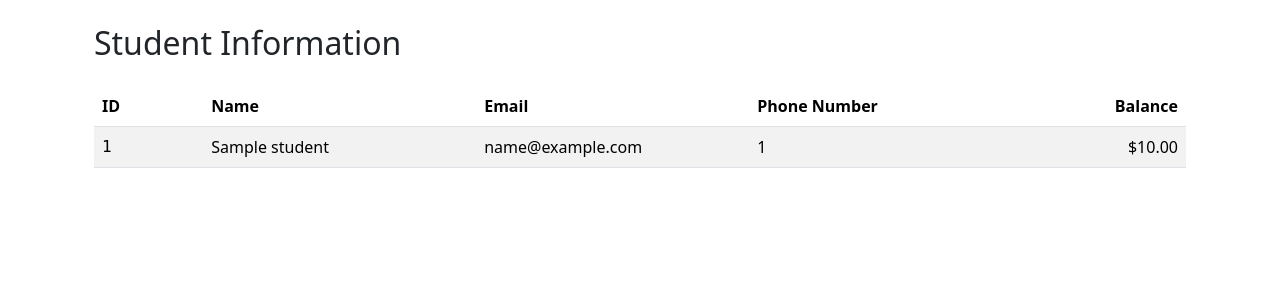
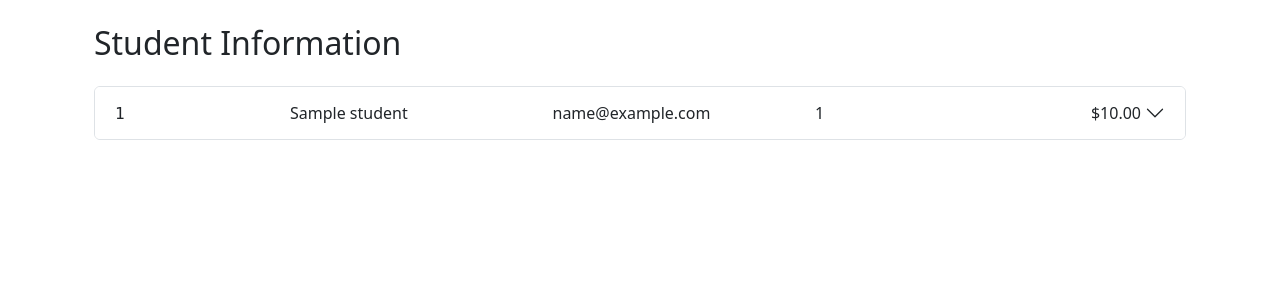
Before and after one commit to lchjie/Database_Project, a Django app: template core/templates/core/student_info.html in a window 1280 px wide. Shown: the part 56-356 px from the top of the page. Run offline with Django 3.2, Linux system fonts and the light colour scheme; the template is opened without the code that fills it: most values are stand-ins (such as "Sample title", 1, 10 or a date in 2020).

Commit message:
update the student display order system

```diff
--- a/core/templates/core/student_info.html
+++ b/core/templates/core/student_info.html
@@ -1,39 +1,68 @@
 {% extends 'core/base.html' %}
+{% load custom_filters %}
 
 {% block content %}
 <div class="container">
     <h2 class="mb-4">Student Information</h2>
 
+    <div class="accordion" id="studentAccordion">
+        {% for student in students %}
+        <div class="accordion-item">
+            <h2 class="accordion-header" id="heading{{ student.id }}">
+                <button class="accordion-button collapsed" type="button" data-bs-toggle="collapse"
+                        data-bs-target="#collapse{{ student.id }}" aria-expanded="false">
+                    <div class="row w-100">
+                        <div class="col-2 text-monospace">{{ student.computing_id|upper }}</div>
+                        <div class="col-3">{{ student.get_full_name }}</div>
+                        <div class="col-3">{{ student.email }}</div>
+                        <div class="col-2">{{ student.phone_number }}</div>
+                        <div class="col-2 text-end">${{ student.account_balance|floatformat:2 }}</div>
+                    </div>
+                </button>
+            </h2>
+
+            <div id="collapse{{ student.id }}" class="accordion-collapse collapse"
+                 data-bs-parent="#studentAccordion">
+                <div class="accordion-body">
+                    <h6 class="mb-3">Order History</h6>
+                    {% if student.order_set.all %}
                         <div class="table-responsive">
-        <table class="table table-striped">
-            <colgroup>
-                <col style="width: 10%"> <!-- Computing ID -->
-                <col style="width: 25%"> <!-- Name -->
-                <col style="width: 25%"> <!-- Email -->
-                <col style="width: 25%"> <!-- Phone Number -->
-                <col style="width: 15%"> <!-- Account Balance -->
-            </colgroup>
+                            <table class="table table-sm">
                                 <thead>
                                     <tr>
-                    <th>ID</th>
-                    <th>Name</th>
-                    <th>Email</th>
-                    <th>Phone Number</th>
-                    <th class="text-end">Balance</th>
+                                        <th>Order ID</th>
+                                        <th>Date</th>
+                                        <th>Items</th>
+                                        <th class="text-end">Total</th>
                                     </tr>
                                 </thead>
                                 <tbody>
-                {% for student in students %}
+                                    {% for order in student.order_set.all %}
                                     <tr>
-                    <td class="text-monospace">{{ student.computing_id|upper }}</td>
-                    <td>{{ student.get_full_name }}</td>
-                    <td>{{ student.email }}</td>
-                    <td>{{ student.phone_number }}</td>
-                    <td class="text-end">${{ student.account_balance|floatformat:2 }}</td>
+                                        <td>#{{ order.id }}</td>
+                                        <td>{{ order.created_at|date:"M d, Y H:i" }}</td>
+                                        <td>
+                                            <ul class="list-unstyled mb-0">
+                                                {% for item in order.items.all %}
+                                                <li>{{ item.name }} - ${{ item.price }}</li>
+                                                {% endfor %}
+                                            </ul>
+                                        </td>
+                                        <td class="text-end">
+                                            ${{ order.items.all|sum_prices|floatformat:2 }}
+                                        </td>
                                     </tr>
                                     {% endfor %}
                                 </tbody>
                             </table>
+                        </div>
+                    {% else %}
+                        <p class="text-muted">No orders found for this student.</p>
+                    {% endif %}
+                </div>
+            </div>
+        </div>
+        {% endfor %}
     </div>
 </div>
 
@@ -46,6 +75,12 @@
     .text-end {
         text-align: right;
     }
+    .accordion-button:not(.collapsed) {
+        background-color: #f8f9fa;
+    }
+    .accordion-button:focus {
+        box-shadow: none;
+    }
 </style>
 
 {% endblock %}
--- /dev/null
+++ b/core/templatetags/__init__.py
@@ -0,0 +1 @@
+# Empty file to make the directory a Python package
--- /dev/null
+++ b/core/templatetags/custom_filters.py
@@ -0,0 +1,7 @@
+from django import template
+
+register = template.Library()
+
+@register.filter
+def sum_prices(items):
+    return sum(item.price for item in items)
--- a/core/views.py
+++ b/core/views.py
@@ -211,3 +211,7 @@ def student_info(request):
 def restaurant_management(request):
     restaurants = Restaurant.objects.all()
     return render(request, 'core/restaurant_management.html', {'restaurants': restaurants})
+
+def student_info(request):
+    students = Student.objects.prefetch_related('order_set__items').all()
+    return render(request, 'core/student_info.html', {'students': students})
```
Also changed, not shown: core/fixtures/test_data.json (+69 -0 lines). Lines whose indentation alone changed are shown as unchanged.
